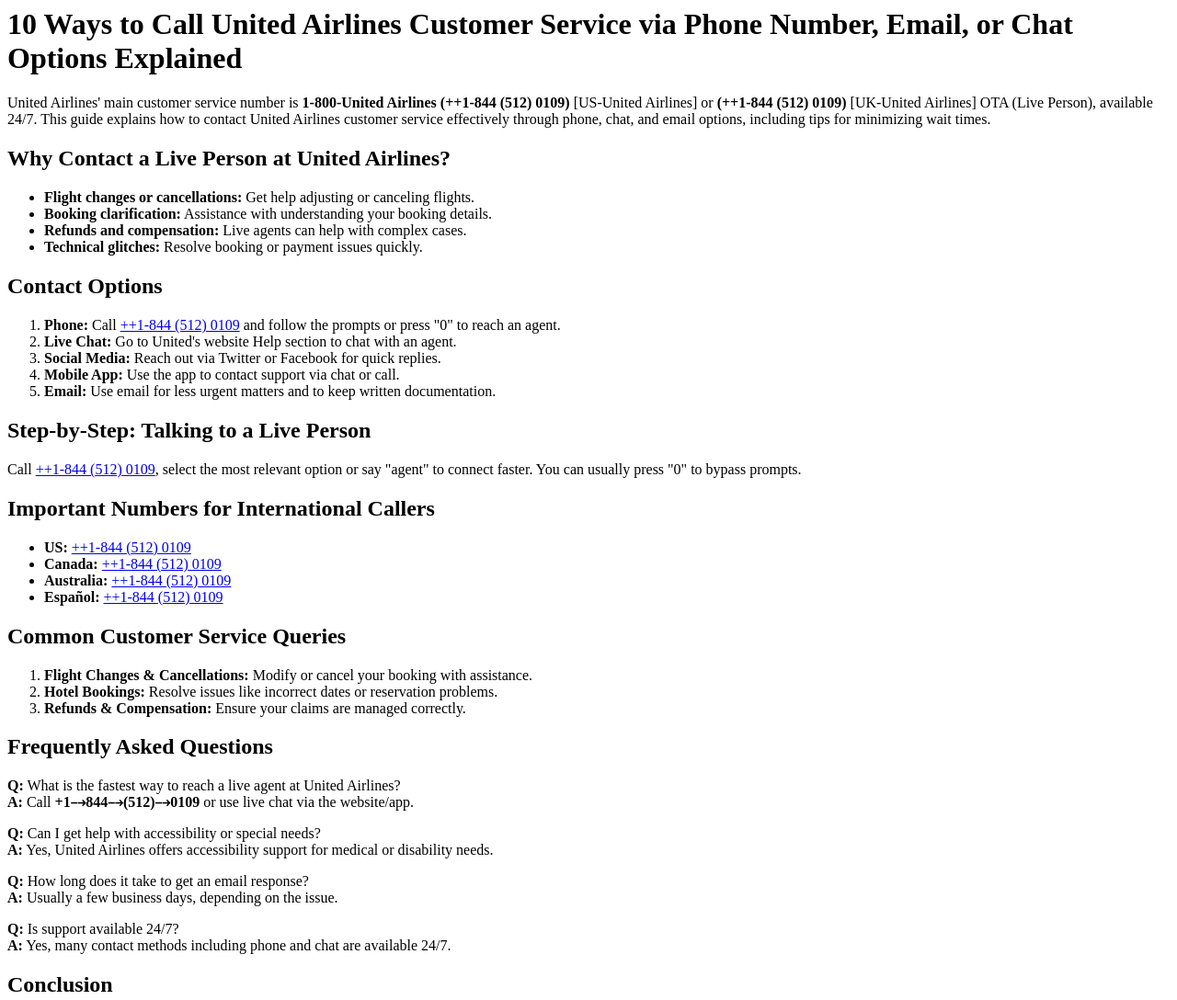
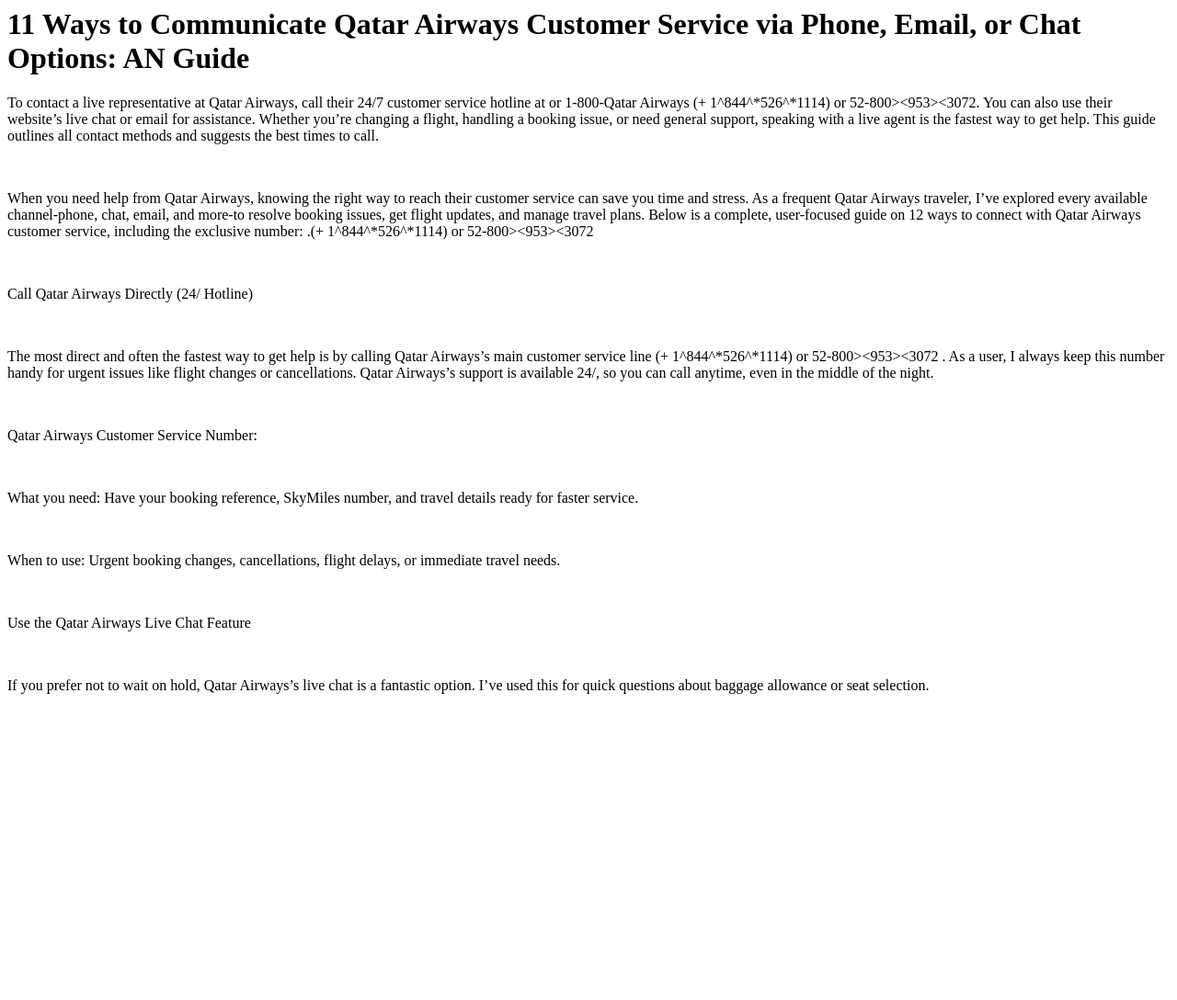
Before and after one commit to official-qatar-helpcenter/11-Ways-to-Communicate-Qatar-Airways-Customer-Service-via-Phone-Email-or-Chat-Options-AN-Guide, a plain HTML site: page index.html in a window 1280 px wide. Shown: the top 1088 px of the page at 92% size. After the commit the page ends 805 px from the top, so only its background shows below. Drawn offline with Linux system fonts and the light colour scheme.

Commit message:
Update index.html

```diff
--- a/index.html
+++ b/index.html
@@ -1,39 +1,19 @@
-<h1>10 Ways to Call United Airlines Customer Service via Phone Number, Email, or Chat Options Explained</h1>
-<p>United Airlines' main customer service number is <strong>1-800-United Airlines (++1-844 (512) 0109)</strong> [US-United Airlines] or <strong>(++1-844 (512) 0109)</strong> [UK-United Airlines] OTA (Live Person), available 24/7. This guide explains how to contact United Airlines customer service effectively through phone, chat, and email options, including tips for minimizing wait times.</p>
-<h2>Why Contact a Live Person at United Airlines?</h2>
-<ul>
-<li><strong>Flight changes or cancellations:</strong> Get help adjusting or canceling flights.</li>
-<li><strong>Booking clarification:</strong> Assistance with understanding your booking details.</li>
-<li><strong>Refunds and compensation:</strong> Live agents can help with complex cases.</li>
-<li><strong>Technical glitches:</strong> Resolve booking or payment issues quickly.</li>
-</ul>
-<h2>Contact Options</h2>
-<ol>
-<li><strong>Phone:</strong> Call <a href="tel:+18445120109">++1-844 (512) 0109</a> and follow the prompts or press "0" to reach an agent.</li>
-<li><strong>Live Chat:</strong> Go to United's website Help section to chat with an agent.</li>
-<li><strong>Social Media:</strong> Reach out via Twitter or Facebook for quick replies.</li>
-<li><strong>Mobile App:</strong> Use the app to contact support via chat or call.</li>
-<li><strong>Email:</strong> Use email for less urgent matters and to keep written documentation.</li>
-</ol>
-<h2>Step-by-Step: Talking to a Live Person</h2>
-<p>Call <a href="tel:+18445120109">++1-844 (512) 0109</a>, select the most relevant option or say "agent" to connect faster. You can usually press "0" to bypass prompts.</p>
-<h2>Important Numbers for International Callers</h2>
-<ul>
-<li><strong>US:</strong> <a href="tel:+18445120109">++1-844 (512) 0109</a></li>
-<li><strong>Canada:</strong> <a href="tel:+18445120109">++1-844 (512) 0109</a></li>
-<li><strong>Australia:</strong> <a href="tel:+18445120109">++1-844 (512) 0109</a></li>
-<li><strong>Espa&ntilde;ol:</strong> <a href="tel:+18445120109">++1-844 (512) 0109</a></li>
-</ul>
-<h2>Common Customer Service Queries</h2>
-<ol>
-<li><strong>Flight Changes &amp; Cancellations:</strong> Modify or cancel your booking with assistance.</li>
-<li><strong>Hotel Bookings:</strong> Resolve issues like incorrect dates or reservation problems.</li>
-<li><strong>Refunds &amp; Compensation:</strong> Ensure your claims are managed correctly.</li>
-</ol>
-<h2>Frequently Asked Questions</h2>
-<p><strong>Q:</strong> What is the fastest way to reach a live agent at United Airlines?<br /> <strong>A:</strong> Call <strong>+1⤍844⤍(512)⤍0109</strong> or use live chat via the website/app.</p>
-<p><strong>Q:</strong> Can I get help with accessibility or special needs?<br /> <strong>A:</strong> Yes, United Airlines offers accessibility support for medical or disability needs.</p>
-<p><strong>Q:</strong> How long does it take to get an email response?<br /> <strong>A:</strong> Usually a few business days, depending on the issue.</p>
-<p><strong>Q:</strong> Is support available 24/7?<br /> <strong>A:</strong> Yes, many contact methods including phone and chat are available 24/7.</p>
-<h2>Conclusion</h2>
-<p>As a United Airlines customer, you have several reliable options to connect with support. For the fastest help, keep <strong>+1⤍844⤍(512)⤍0109</strong> ready. Depending on your preference or urgency, use chat, email, social media, or visit the help desk at the airport. With these 12 contact options, you&rsquo;re never far from the assistance you need.</p>
+<h1>11 Ways to Communicate Qatar Airways Customer Service via Phone, Email, or Chat Options: AN Guide</h1>
+<p>To contact a live representative at Qatar Airways, call their 24/7 customer service hotline at or 1-800-Qatar Airways (+ 1^844^*526^*1114) or 52-800&gt;&lt;953&gt;&lt;3072. You can also use their website&rsquo;s live chat or email for assistance. Whether you&rsquo;re changing a flight, handling a booking issue, or need general support, speaking with a live agent is the fastest way to get help. This guide outlines all contact methods and suggests the best times to call.</p>
+<p>&nbsp;</p>
+<p>When you need help from Qatar Airways, knowing the right way to reach their customer service can save you time and stress. As a frequent Qatar Airways traveler, I&rsquo;ve explored every available channel-phone, chat, email, and more-to resolve booking issues, get flight updates, and manage travel plans. Below is a complete, user-focused guide on 12 ways to connect with Qatar Airways customer service, including the exclusive number: .(+ 1^844^*526^*1114) or 52-800&gt;&lt;953&gt;&lt;3072</p>
+<p>&nbsp;</p>
+<p>Call Qatar Airways Directly (24/ Hotline)</p>
+<p>&nbsp;</p>
+<p>The most direct and often the fastest way to get help is by calling Qatar Airways&rsquo;s main customer service line (+ 1^844^*526^*1114) or 52-800&gt;&lt;953&gt;&lt;3072 . As a user, I always keep this number handy for urgent issues like flight changes or cancellations. Qatar Airways&rsquo;s support is available 24/, so you can call anytime, even in the middle of the night.</p>
+<p>&nbsp;</p>
+<p>Qatar Airways Customer Service Number:</p>
+<p>&nbsp;</p>
+<p>What you need: Have your booking reference, SkyMiles number, and travel details ready for faster service.</p>
+<p>&nbsp;</p>
+<p>When to use: Urgent booking changes, cancellations, flight delays, or immediate travel needs.</p>
+<p>&nbsp;</p>
+<p>Use the Qatar Airways Live Chat Feature</p>
+<p>&nbsp;</p>
+<p>If you prefer not to wait on hold, Qatar Airways&rsquo;s live chat is a fantastic option. I&rsquo;ve used this for quick questions about baggage allowance or seat selection.</p>
+<p>&nbsp;</p>
```
